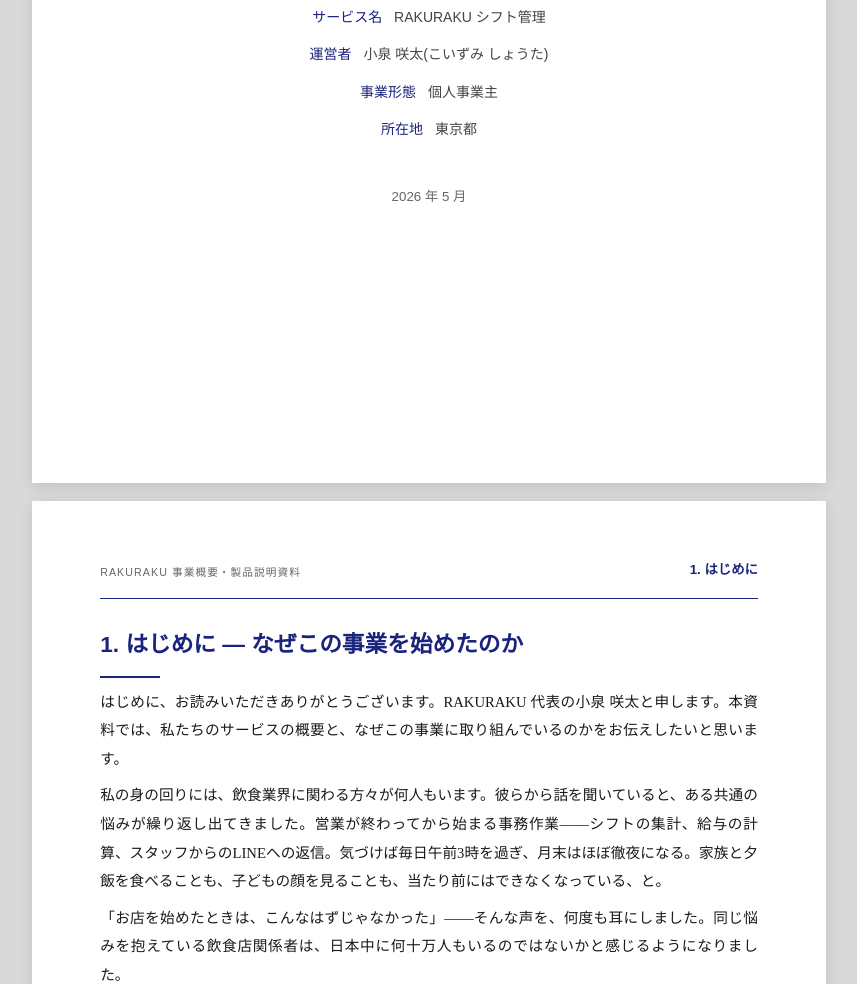
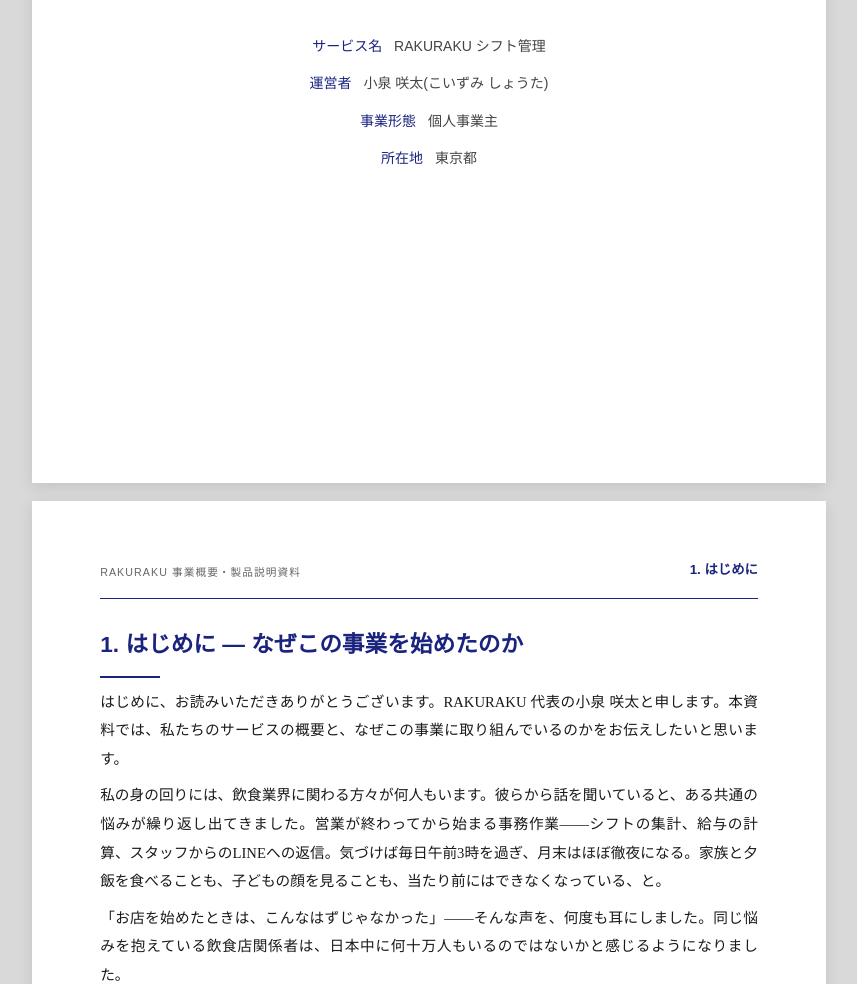
Before and after one commit to rakuraku-shift/rakuraku-shift, a browser extension: page RAKURAKU 事業概要・製品説明資料.html in a window 1280 px wide. Shown: the part 717-1701 px from the top of the page, without its empty margins (211-1068 px from the left). Drawn offline with Linux system fonts and the light colour scheme.

Commit message:
表紙から「2026 年 5 月」の日付表記を削除

```diff
--- a/RAKURAKU 事業概要・製品説明資料.html
+++ b/RAKURAKU 事業概要・製品説明資料.html
@@ -117,7 +117,6 @@
       <p><dt>所在地</dt> 東京都</p>
     </div>
 
-    <div class="date">2026 年 5 月</div>
   </div>
 </div>
 
```
